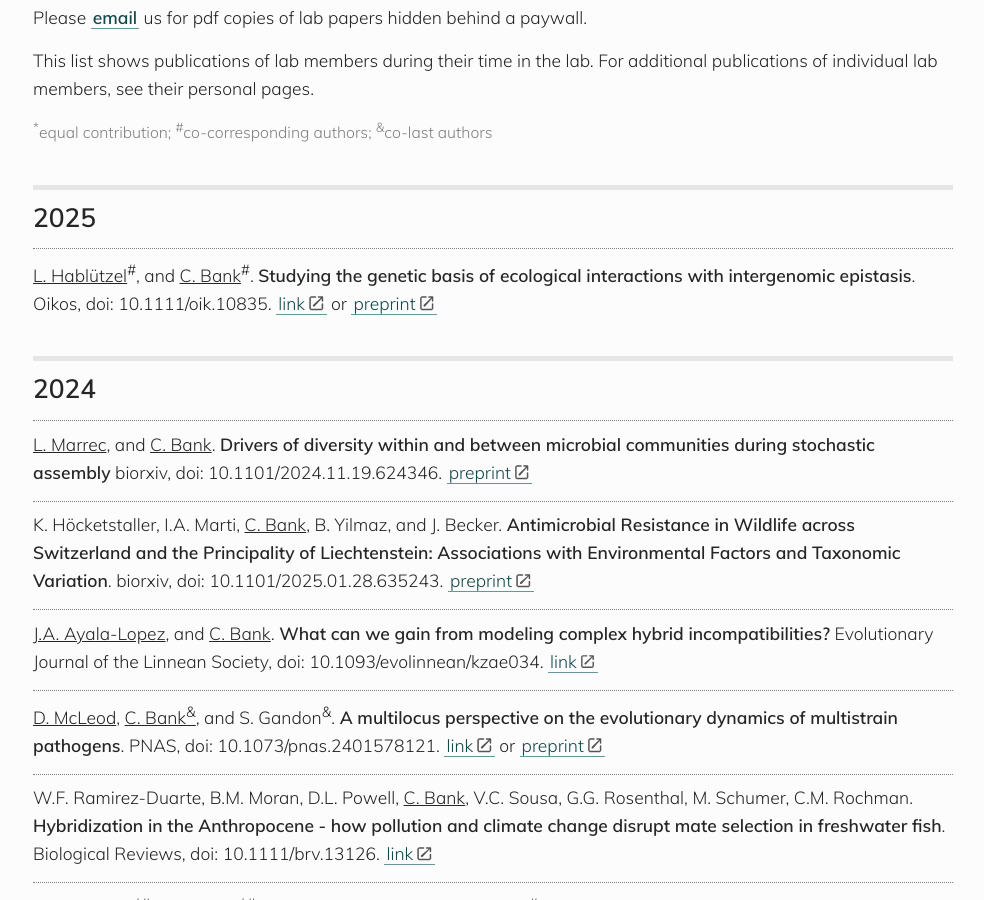
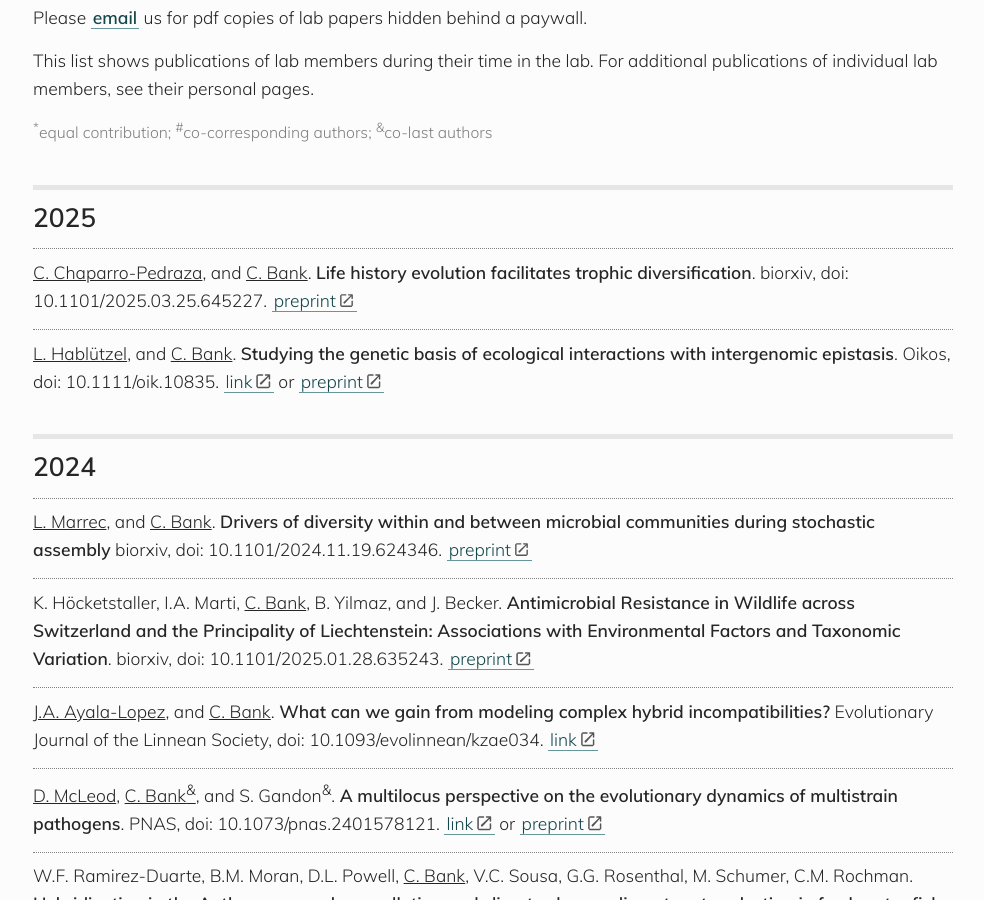
Before and after one commit to banklab/banklab.github.io, a Jekyll site: the page built from publications.md, in a window 1280 px wide and 900 px high, scrolled down 418 px. Shown: the whole window, without its empty margins (147-1131 px from the left). Built offline with Jekyll 4.4.1, drawn with Linux system fonts in a browser that asks for light colours; some web fonts are replaced.

Commit message:
Update publications.md
New paper

```diff
--- a/publications.md
+++ b/publications.md
@@ -21,7 +21,10 @@ https://kramdown.gettalong.org/syntax.html#html-blocks
 
 ## 2025
 
-<u>L. Hablützel</u><sup>#</sup>, and <u>C. Bank</u><sup>#</sup>. **Studying the genetic basis of ecological interactions with intergenomic epistasis**. Oikos, doi: 10.1111/oik.10835. [link](http://doi.org/10.1111/oik.10835) or [preprint](https://ecoevorxiv.org/repository/view/6801/)
+<u>C. Chaparro-Pedraza</u>, and <u>C. Bank</u>. **Life history evolution facilitates trophic diversification**. biorxiv, doi: 10.1101/2025.03.25.645227. [preprint](https://www.biorxiv.org/content/10.1101/2025.03.25.645227v1)
+
+
+<u>L. Hablützel</u>, and <u>C. Bank</u>. **Studying the genetic basis of ecological interactions with intergenomic epistasis**. Oikos, doi: 10.1111/oik.10835. [link](http://doi.org/10.1111/oik.10835) or [preprint](https://ecoevorxiv.org/repository/view/6801/)
 
 ## 2024
 
```
